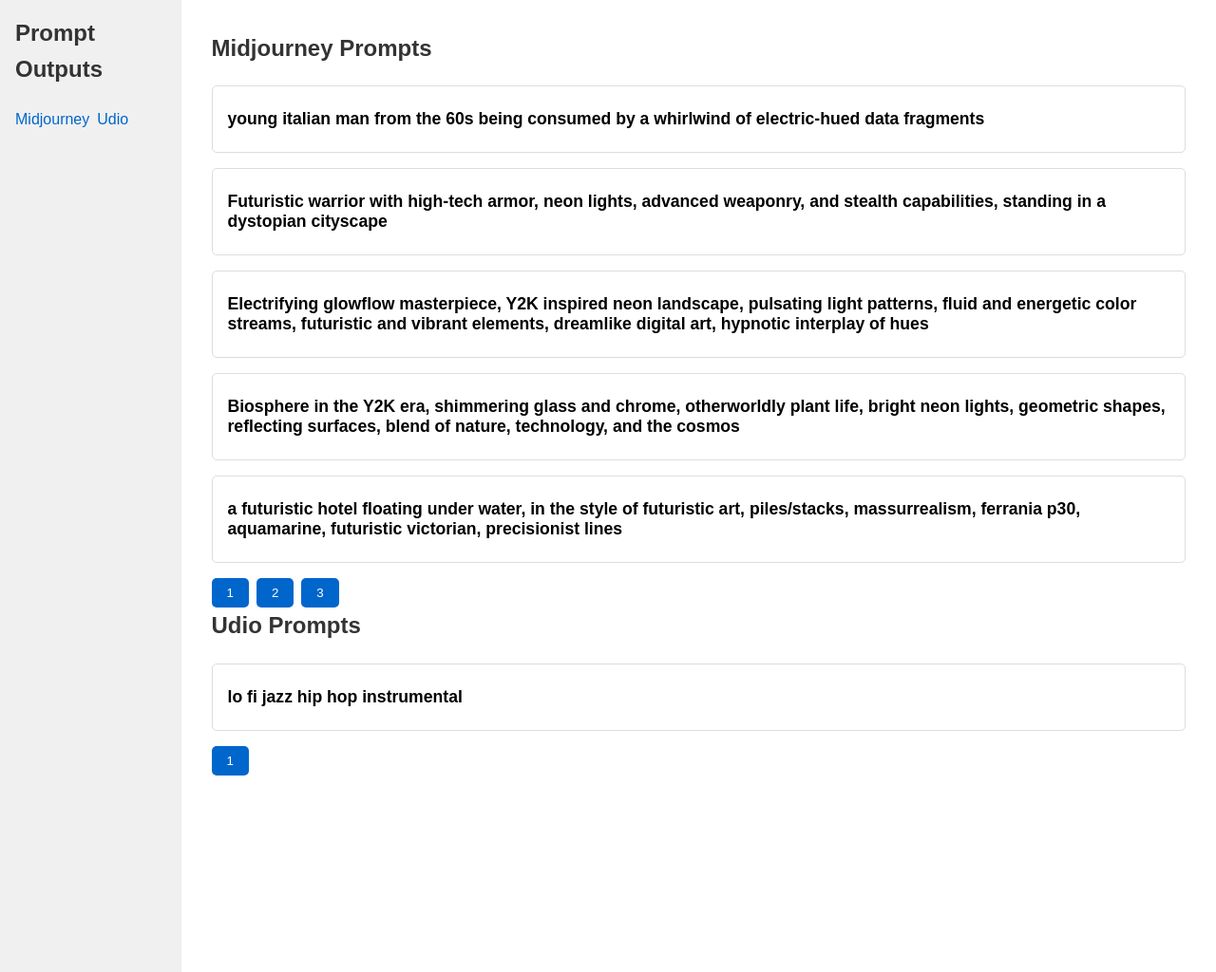
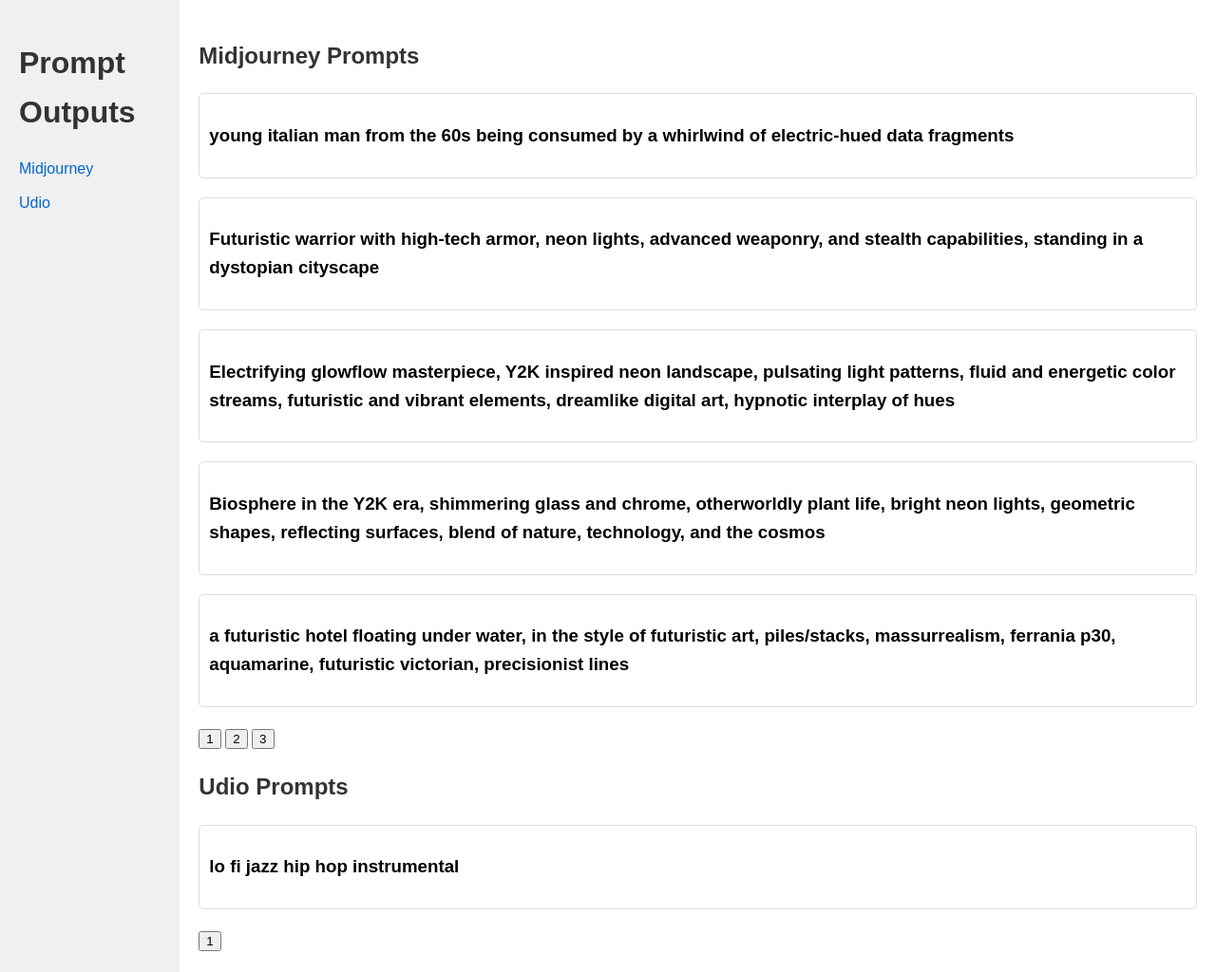
Before and after one commit to jadentripp/prompt_gen, a Flask app: page / in a window 1280 px wide. Shown: the whole page at 95% size. Run offline with Flask 3, Linux system fonts and the light colour scheme.

Commit message:
updated UI for prompts

```diff
--- a/templates/index.html
+++ b/templates/index.html
@@ -5,122 +5,49 @@
     <meta name="viewport" content="width=device-width, initial-scale=1.0">
     <title>Prompt Outputs</title>
     <style>
-        :root {
-            --primary-color: #0066cc;
-            --background-color: #f0f0f0;
-            --border-color: #ddd;
-            --text-color: #333;
-        }
-        * { box-sizing: border-box; }
-        body {
-            font-family: Arial, sans-serif;
-            line-height: 1.6;
-            margin: 0;
-            padding: 0;
-            display: flex;
-            flex-direction: column;
-            min-height: 100vh;
-            color: var(--text-color);
-        }
-        #nav {
-            background-color: var(--background-color);
-            padding: 1rem;
-        }
-        #content {
-            flex-grow: 1;
-            padding: 1rem;
-            overflow-y: auto;
-        }
-        h1, h2 { margin-top: 0; }
-        ul {
-            list-style-type: none;
-            padding: 0;
-            display: flex;
-            flex-wrap: wrap;
-            gap: 0.5rem;
-        }
-        li { margin-bottom: 0.5rem; }
-        a {
-            color: var(--primary-color);
-            text-decoration: none;
-        }
+        body { font-family: Arial, sans-serif; line-height: 1.6; margin: 0; padding: 0; display: flex; height: 100vh; overflow: hidden; }
+        #nav { width: 300px; overflow-y: auto; padding: 20px; box-sizing: border-box; background-color: #f0f0f0; }
+        #content { flex-grow: 1; padding: 20px; overflow-y: auto; }
+        h1, h2 { color: #333; }
+        ul { list-style-type: none; padding: 0; }
+        li { margin-bottom: 10px; }
+        a { color: #0066cc; text-decoration: none; }
         a:hover { text-decoration: underline; }
-        .output {
-            white-space: pre-wrap;
-            background-color: var(--background-color);
-            padding: 1rem;
-            border-radius: 5px;
-            margin-top: 1rem;
-            overflow-x: auto;
-        }
-        .prompt-item {
-            margin-bottom: 1rem;
-            border: 1px solid var(--border-color);
-            padding: 1rem;
-            border-radius: 5px;
-        }
-        .collapsible {
-            cursor: pointer;
-            background: none;
-            border: none;
-            text-align: left;
-            width: 100%;
-            padding: 0.5rem 0;
-            font-size: 1.1em;
-            font-weight: bold;
-        }
+        .output { white-space: pre-wrap; background-color: #f4f4f4; padding: 10px; border-radius: 5px; margin-top: 10px; }
+        .prompt-item { margin-bottom: 20px; border: 1px solid #ddd; padding: 10px; border-radius: 5px; }
+        .collapsible { cursor: pointer; }
         .content { display: none; }
         .active { display: block; }
-        .pagination {
-            display: flex;
-            gap: 0.5rem;
-            margin-top: 1rem;
-        }
-        .pagination button {
-            padding: 0.5rem 1rem;
-            background-color: var(--primary-color);
-            color: white;
-            border: none;
-            border-radius: 5px;
-            cursor: pointer;
-        }
-        @media (min-width: 768px) {
-            body { flex-direction: row; }
-            #nav {
-                width: 300px;
-                height: 100vh;
-                overflow-y: auto;
-            }
-            #content { padding: 2rem; }
-        }
+        .output prompt, .output text, .output explanation { display: block; margin-bottom: 10px; }
+        .output text { font-weight: bold; }
+        .output explanation { font-style: italic; }
     </style>
 </head>
 <body>
-    <nav id="nav">
+    <div id="nav">
         <h1>Prompt Outputs</h1>
         <ul>
         {% for prompt_type in outputs.keys() %}
             <li><a href="#{{ prompt_type }}">{{ prompt_type.capitalize() }}</a></li>
         {% endfor %}
         </ul>
-    </nav>
-    <main id="content">
+    </div>
+    <div id="content">
         {% for prompt_type, prompt_outputs in outputs.items() %}
-            <section id="{{ prompt_type }}">
-                <h2>{{ prompt_type.capitalize() }} Prompts</h2>
+            <h2 id="{{ prompt_type }}">{{ prompt_type.capitalize() }} Prompts</h2>
             {% set prompts_per_page = 5 %}
             {% set total_pages = ((prompt_outputs|length - 1) // prompts_per_page) + 1 %}
             {% for page in range(total_pages) %}
-                    <div class="page" id="{{ prompt_type }}-page-{{ page + 1 }}" {% if page != 0 %}hidden{% endif %}>
+                <div class="page" id="{{ prompt_type }}-page-{{ page + 1 }}" {% if page != 0 %}style="display: none;"{% endif %}>
                     {% for output in prompt_outputs[page * prompts_per_page:(page + 1) * prompts_per_page] %}
-                            <article class="prompt-item">
-                                <button class="collapsible">{{ output.content.user_input }}</button>
+                        <div class="prompt-item">
+                            <h3 class="collapsible">{{ output.content.user_input }}</h3>
                             <div class="content">
                                 <p><strong>User Input:</strong> {{ output.content.user_input }}</p>
                                 <p><strong>Output:</strong></p>
                                 <div class="output">{{ output.content.output | safe }}</div>
                             </div>
-                            </article>
+                        </div>
                     {% endfor %}
                 </div>
             {% endfor %}
@@ -129,23 +56,22 @@
                     <button onclick="showPage('{{ prompt_type }}', {{ page + 1 }})">{{ page + 1 }}</button>
                 {% endfor %}
             </div>
-            </section>
         {% endfor %}
-    </main>
+    </div>
     <script>
-    document.addEventListener('DOMContentLoaded', () => {
+    document.addEventListener('DOMContentLoaded', function() {
         document.querySelectorAll('.collapsible').forEach(item => {
             item.addEventListener('click', function() {
                 this.classList.toggle('active');
-                const content = this.nextElementSibling;
+                var content = this.nextElementSibling;
                 content.style.display = content.style.display === 'block' ? 'none' : 'block';
             });
         });
     });
 
     function showPage(promptType, pageNumber) {
-        document.querySelectorAll(`[id^="${promptType}-page-"]`).forEach(page => page.hidden = true);
-        document.getElementById(`${promptType}-page-${pageNumber}`).hidden = false;
+        document.querySelectorAll(`[id^="${promptType}-page-"]`).forEach(page => page.style.display = 'none');
+        document.getElementById(`${promptType}-page-${pageNumber}`).style.display = 'block';
     }
     </script>
 </body>
```
Lines whose indentation alone changed are shown as unchanged.
